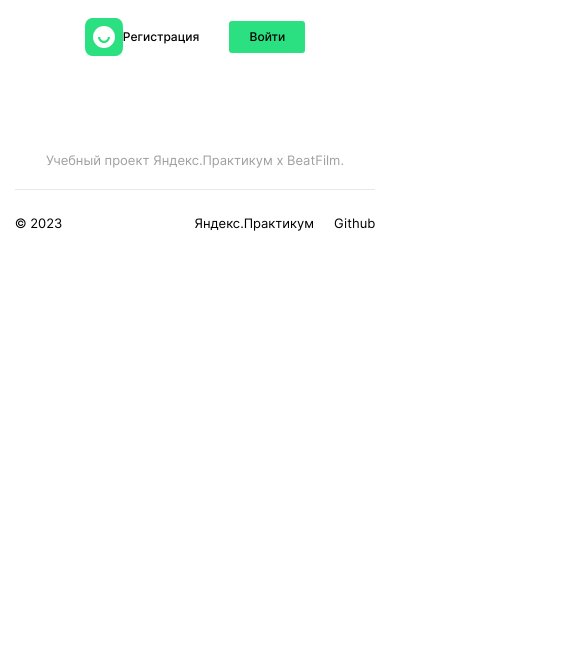
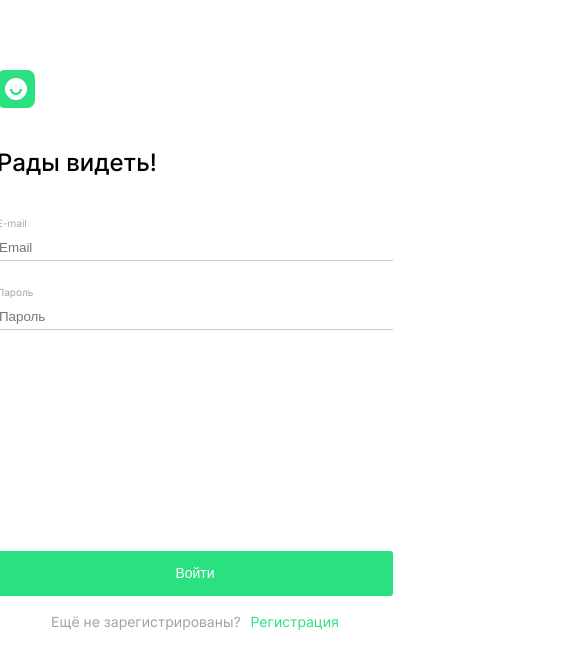
Before and after one commit to AndreiZhura/movies-explorer-frontend, a React (Create React App) app: page / in a window 390 px wide. Shown: the top 668 px of the page, 585 px wide, since content can reach past the window. Built offline with nearby package versions, Linux system fonts and the light colour scheme.

Commit message:
fix: Login пока без адаптива

```diff
--- a/src/components/App/App.js
+++ b/src/components/App/App.js
@@ -1,18 +1,16 @@
 
 import './App.css';
-//import Login from '../Login/Login';
-import Header from '../common/Header/Header';
+import Login from '../auth/Login/Login';
+//import Header from '../common/Header/Header';
 //import Main from '../Main/Main';
-import Footer from '../common/Footer/Footer';
-import SearchForm from '../Movies/SearchForm/SearchForm';
+//import Footer from '../common/Footer/Footer';
+//import SearchForm from '../Movies/SearchForm/SearchForm';
 
 
 function App() {
   return (
     <>
-      <Header />
-      <SearchForm />
-      <Footer />
+      <Login />
     </>
   );
 }
--- /dev/null
+++ b/src/components/auth/Login/Login.css
@@ -0,0 +1,75 @@
+.login {
+    width: 1280px;
+}
+
+.login__logo {
+    margin-top: 70px;
+    margin-left: 442px;
+    width: 38px;
+    height: 38px;
+}
+
+.login__title {
+    margin-top: 36px;
+    margin-bottom: 0px;
+    margin-left: 442px;
+    font-family: 'Inter';
+    font-style: normal;
+    font-weight: 500;
+    font-size: 24px;
+    line-height: 29px;
+}
+
+.section-main__form {
+    display: flex;
+    flex-direction: column;
+    width: 396px;
+    margin-top: 40px;
+    margin-left: 442px;
+}
+
+.section-main__title {
+    font-weight: 400;
+    font-size: 10px;
+    line-height: 12.1px;
+    color: #A0A0A0;
+    margin-bottom: 5px;
+}
+
+.section-main__input {
+    border: none;
+    border-bottom: 1px solid rgba(0, 0, 0, 0.2);
+    margin-bottom: 25px;
+    height: 27px;
+}
+
+.section-main__button {
+    width: 396px;
+    height: 45px;
+    color: white;
+    border: none;
+    border-radius: 3px;
+    margin-top: 196px;
+    font-weight: 500;
+    font-size: 14px;
+    line-height: 16.94px;
+    background-color: #2BE080;
+}
+
+.section-main__text {
+    margin-top: 18px;
+    text-align: center;
+    font-weight: 400;
+    font-size: 14px;
+    line-height: 16.94px;
+    color: #A0A0A0;
+}
+
+.section-main__text-button {
+    margin-left: 10px;
+    font-weight: 400;
+    font-size: 14px;
+    line-height: 16.94px;
+    text-decoration: none;
+    color: #2BE080;
+}
--- /dev/null
+++ b/src/components/auth/Login/Login.js
@@ -0,0 +1,40 @@
+import React from "react";
+import './Login.css'
+import { Link } from 'react-router-dom';
+import logo from '../../../images/logo.svg'
+
+function Login(props){
+    return(
+     <section className="login">
+        <img src={logo} alt="логотип" className="login__logo" />
+        <h1 className="login__title">Рады видеть!</h1>
+        <form className='section-main__form' >
+        <span className="section-main__title">E-mail</span>
+        <input
+          className="section-main__input"
+          id="email-input"
+          required
+          placeholder="Email"
+          type="email"
+          name="email-link"
+        />
+        <span className="section-main__title">Пароль</span>
+        <input
+          className="section-main__input"
+          id="password-input"
+          required
+          placeholder="Пароль"
+          type="password"
+          name="password-link"
+
+        />
+        <button className='section-main__button'>Войти</button>
+        <p className='section-main__text'>Ещё не зарегистрированы?
+          <Link to="/sign-in" className='section-main__text-button'>Регистрация
+          </Link></p>
+      </form>
+     </section>
+    );
+}
+
+export default Login
```
Also changed, not shown: src/components/usersRegistrationAndAutorization/Login/Login.js (deleted, +0 -12 lines), src/components/Main/common-Main/up-title.css (renamed from src/components/Main/joint/up-title.css), src/components/usersRegistrationAndAutorization/Login/Login.css (deleted).
